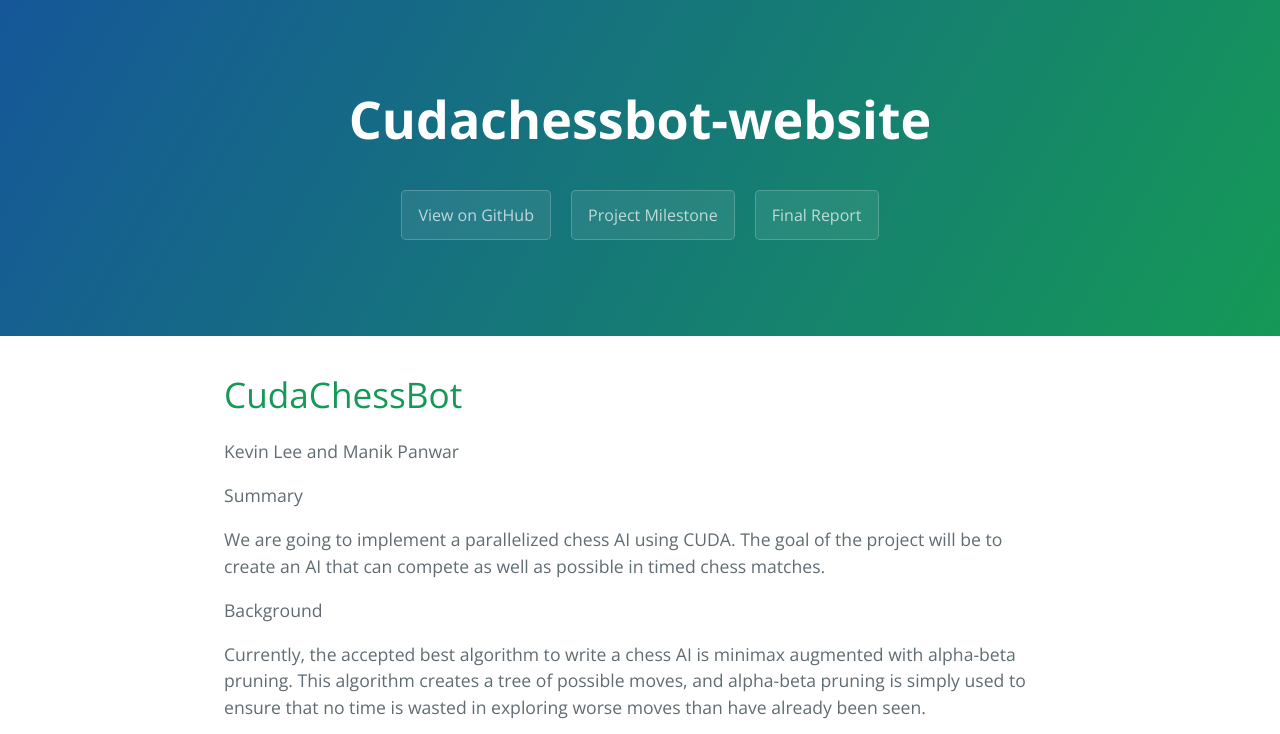
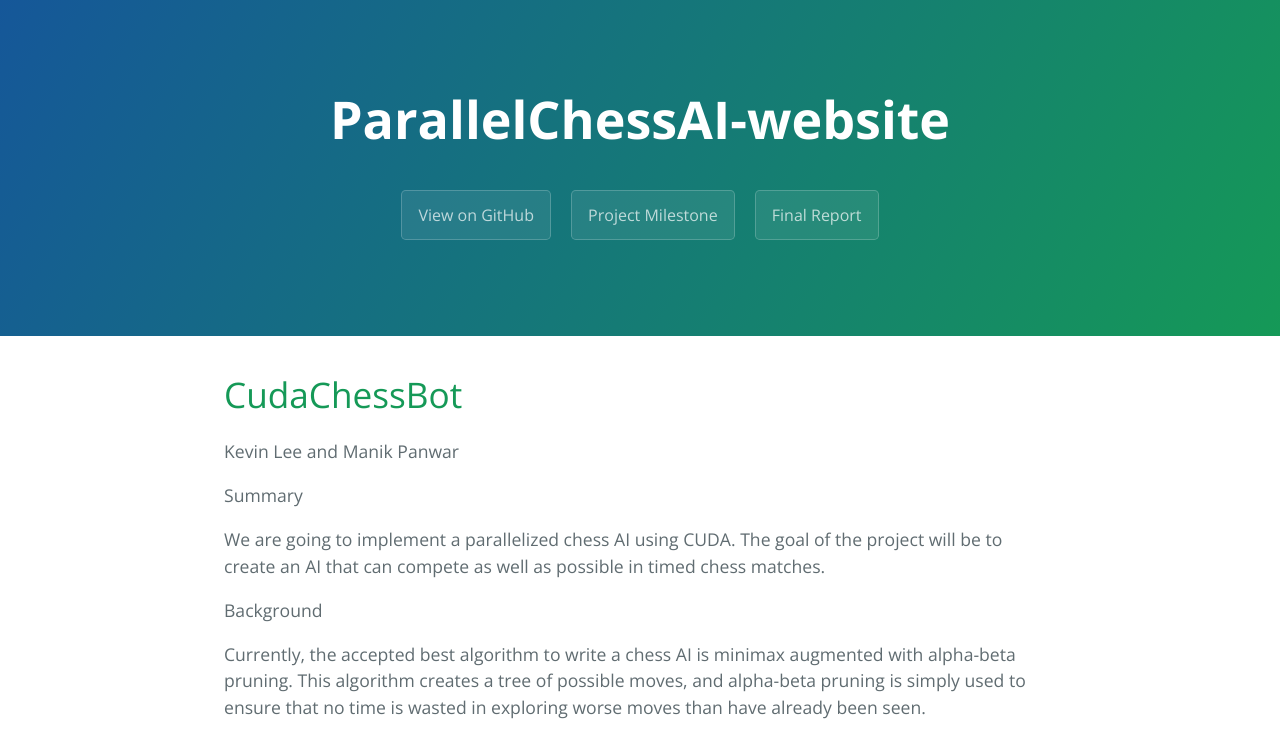
Before and after one commit to manikpanwar/CudaChessBot-website, a plain HTML site: page index.html in a window 1280 px wide. Shown: the top 734 px of the page. Drawn offline with nearby package versions, Linux system fonts and the light colour scheme.

Commit message:
Update index.html

```diff
--- a/index.html
+++ b/index.html
@@ -2,7 +2,7 @@
 <html lang="en-us">
   <head>
     <meta charset="UTF-8">
-    <title>Cudachessbot-website by manikpanwar</title>
+    <title>ParallelChessAI-website by manikpanwar</title>
     <meta name="viewport" content="width=device-width, initial-scale=1">
     <link rel="stylesheet" type="text/css" href="stylesheets/normalize.css" media="screen">
     <link href='https://fonts.googleapis.com/css?family=Open+Sans:400,700' rel='stylesheet' type='text/css'>
@@ -11,7 +11,7 @@
   </head>
   <body>
     <section class="page-header">
-      <h1 class="project-name">Cudachessbot-website</h1>
+      <h1 class="project-name">ParallelChessAI-website</h1>
       <h2 class="project-tagline"></h2>
       <a href="https://github.com/manikpanwar/Cuda-Chess-Bot" class="btn">View on GitHub</a>
       <a href="https://manikpanwar.github.io/CudaChessBot-website/milestone.html" class="btn">Project Milestone</a>
```
